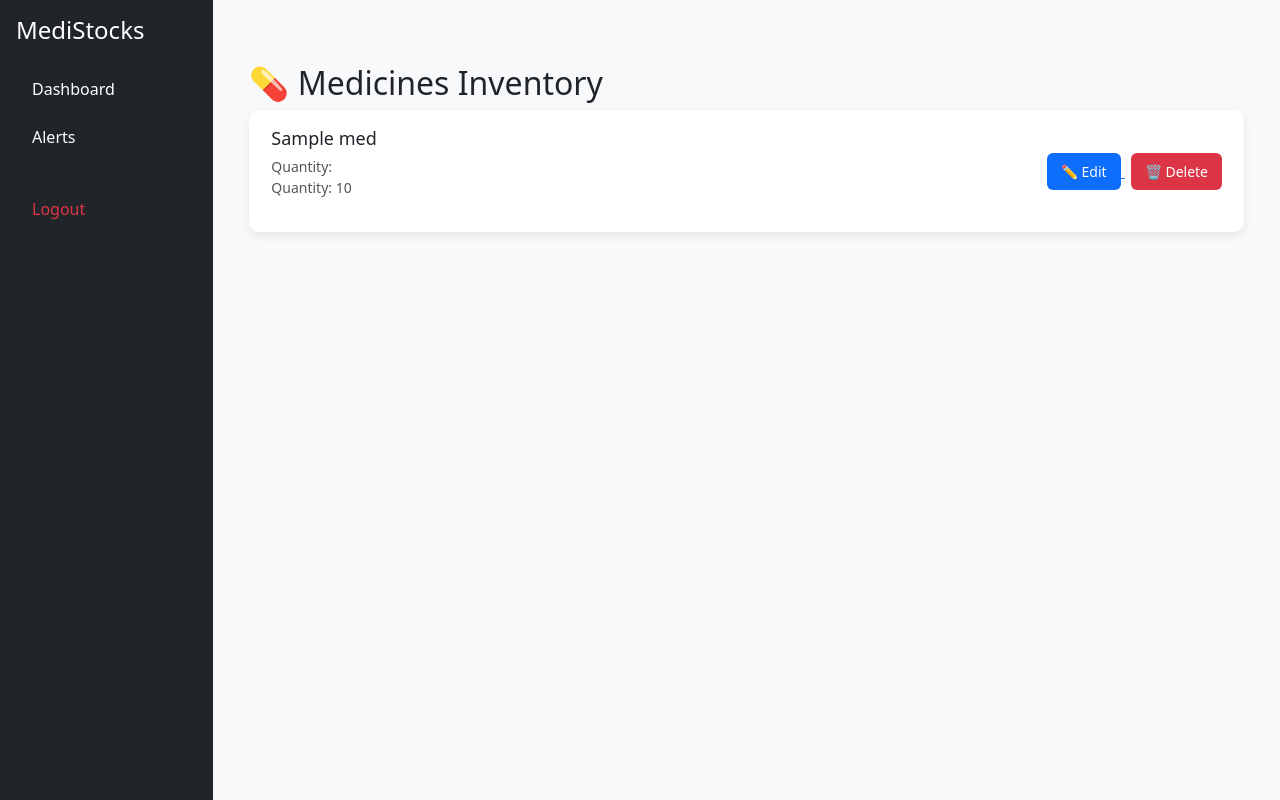
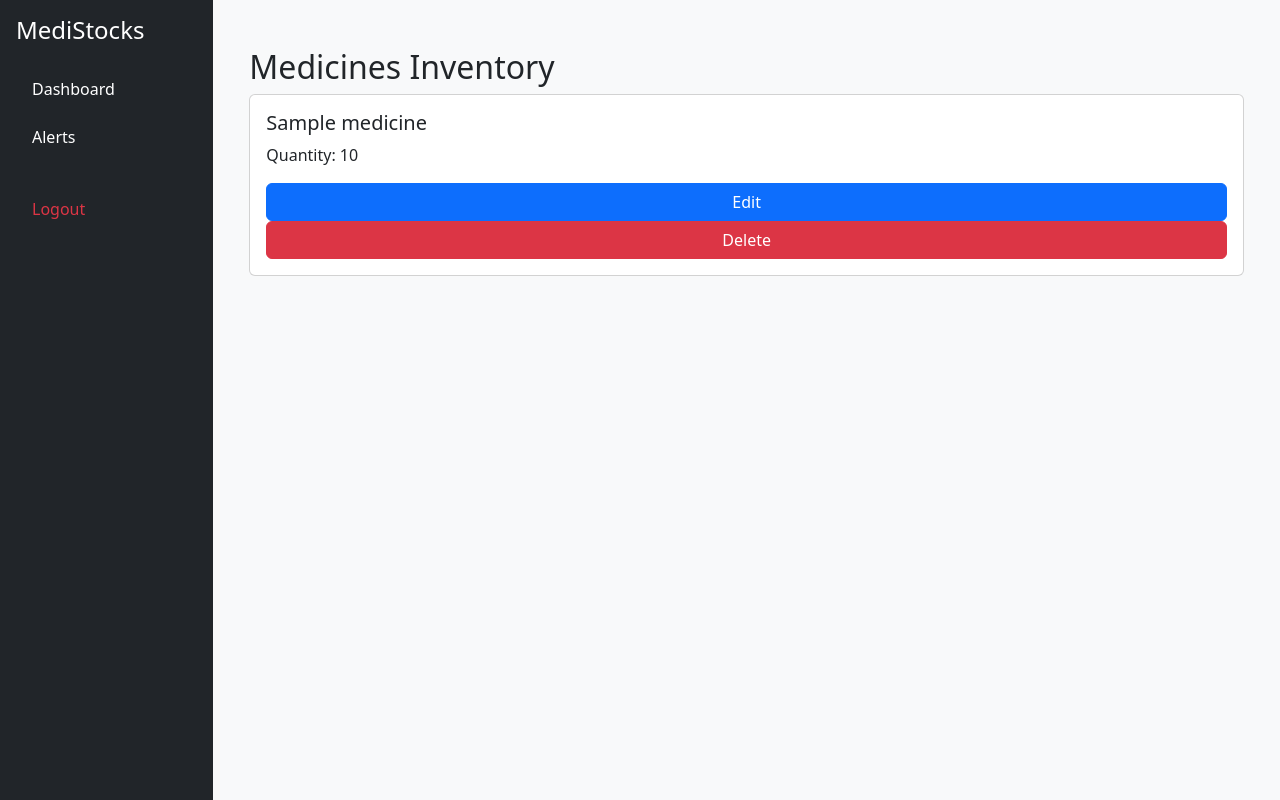
Before and after one commit to janumpallydivya15-netizen/MediStocks, a Flask app: template templates/medicines.html in a window 1280 px wide. Run offline with Flask 3, Linux system fonts and the light colour scheme; the template is opened without the code that fills it: most values are stand-ins (such as "Sample title", 1, 10 or a date in 2020).

Commit message:
medicines.html

```diff
--- a/templates/medicines.html
+++ b/templates/medicines.html
@@ -1,17 +1,13 @@
 {% extends "base.html" %}
+
 {% block content %}
+<div class="container mt-4">
+    <h2>Medicines Inventory</h2>
 
-<div class="container">
-    <h2>💊 Medicines Inventory</h2>
+    {% for medicine in medicines %}
+        <div class="card mb-3 p-3">
+            <h5>{{ medicine.name }}</h5>
 
-    {% for med in medicines %}
-    <div class="medicine-card">
-
-        <div class="medicine-info">
-            <h3>{{ med.name }}</h3>
-
-            <div class="quantity">
-                Quantity:
             <p>
                 Quantity: {{ medicine.quantity }}
                 {% if medicine.quantity|int < 10 %}
@@ -19,26 +15,17 @@
                 {% endif %}
             </p>
 
-            </div>
-        </div>
-
-        <div class="actions">
-            <a href="{{ url_for('edit_medicine', medicine_id=med.medicine_id) }}">
-                <button class="edit-btn">✏️ Edit</button>
+            <a href="{{ url_for('edit_medicine', medicine_id=medicine.medicine_id) }}"
+               class="btn btn-primary">
+               Edit
             </a>
 
-            <form method="POST"
-                  action="{{ url_for('delete_medicine', medicine_id=med.medicine_id) }}"
-                  style="display:inline;">
-                <button class="delete-btn"
-                        onclick="return confirm('Delete this medicine?')">
-                    🗑 Delete
-                </button>
-            </form>
+            <a href="{{ url_for('delete_medicine', medicine_id=medicine.medicine_id) }}"
+               class="btn btn-danger">
+               Delete
+            </a>
         </div>
+    {% endfor %}
 
 </div>
-    {% endfor %}
-</div>
-
 {% endblock %}
```
Lines whose indentation alone changed are shown as unchanged.
